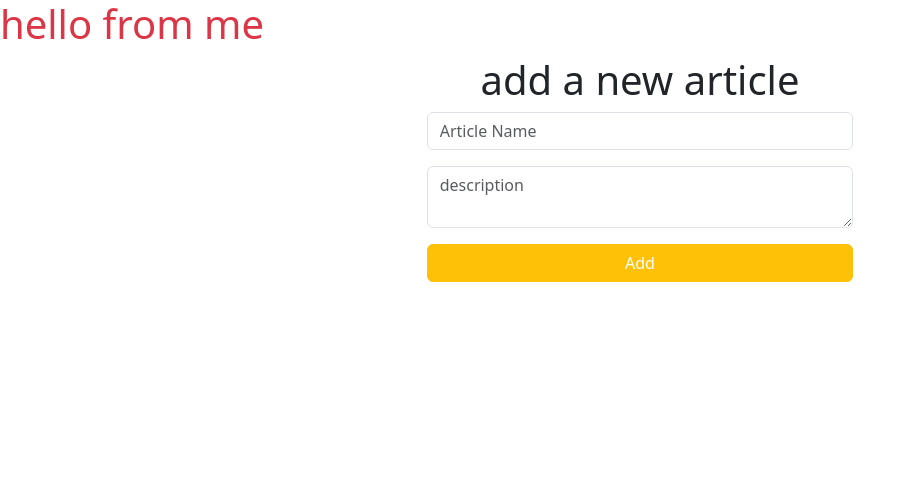
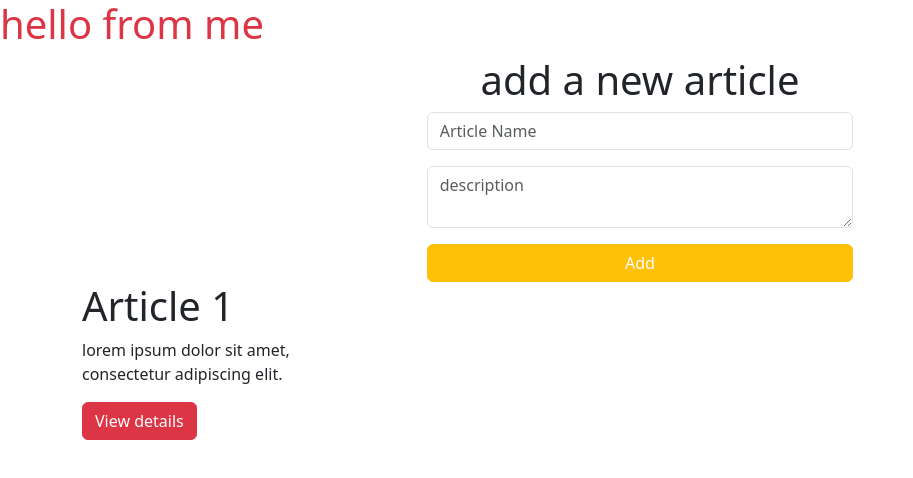
Before and after one commit to vjaykr/MERN_WORKSHOP, a React (Vite) app in the folder PITPROJECT/frontend/: page / in a window 1280 px wide. Shown: the top 478 px of the page, without its empty margins (0-913 px from the left). Built offline with nearby package versions, Linux system fonts and the light colour scheme.

Commit message:
update2nd

```diff
--- a/PITPROJECT/frontend/src/App.jsx
+++ b/PITPROJECT/frontend/src/App.jsx
@@ -3,6 +3,7 @@ import reactLogo from './assets/react.svg'
 import viteLogo from '/vite.svg'
 import './App.css'
 import AddArticle from './AddArticle'
+import ArticleList from './ArticleList'
 
 function App() {
   const [count, setCount] = useState(0)
@@ -11,6 +12,8 @@ function App() {
     <>
       <h1 className='text-danger'>hello from me </h1>
       <AddArticle />
+      <ArticleList />
+
 
     </>
   )
--- /dev/null
+++ b/PITPROJECT/frontend/src/ArticleList.jsx
@@ -0,0 +1,19 @@
+function ArticleList() {
+  return (
+    <div className="container">
+        <div className="row">
+            <div className="col-md-3">
+                <h1>Article 1</h1>
+                <p>
+                    lorem ipsum dolor sit amet, consectetur adipiscing elit.
+                </p>
+
+
+            <button className="btn btn-danger">View details</button>
+             </div>
+        </div>
+    </div>
+  )
+}
+
+export default ArticleList;
```
